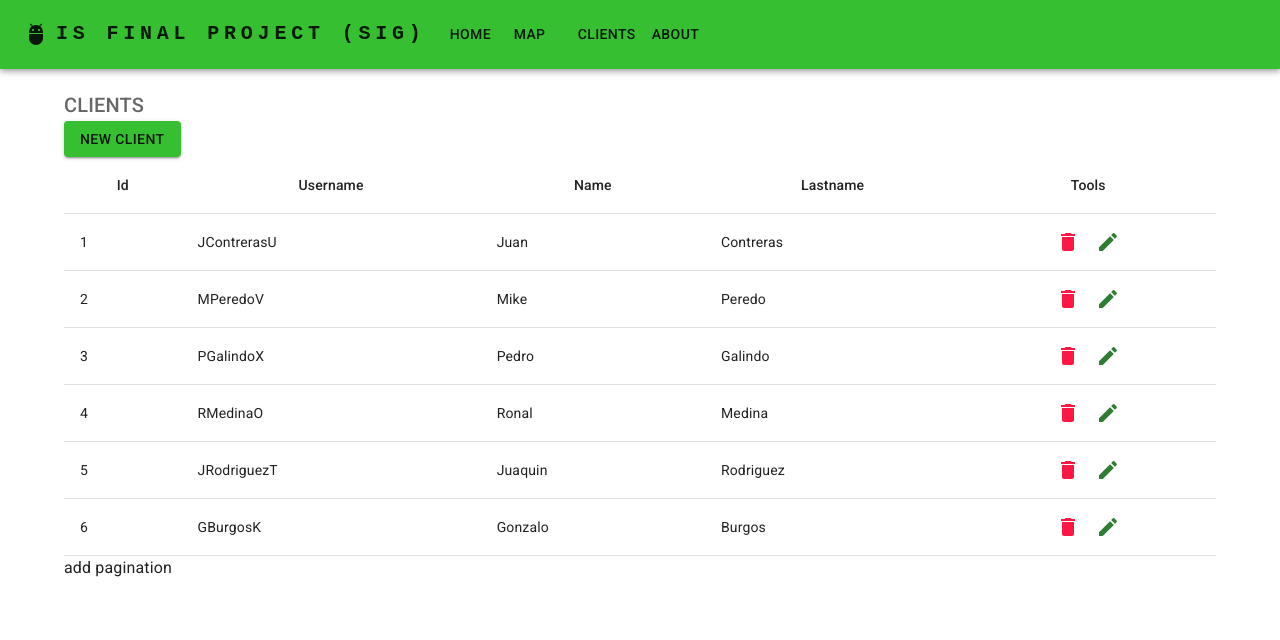
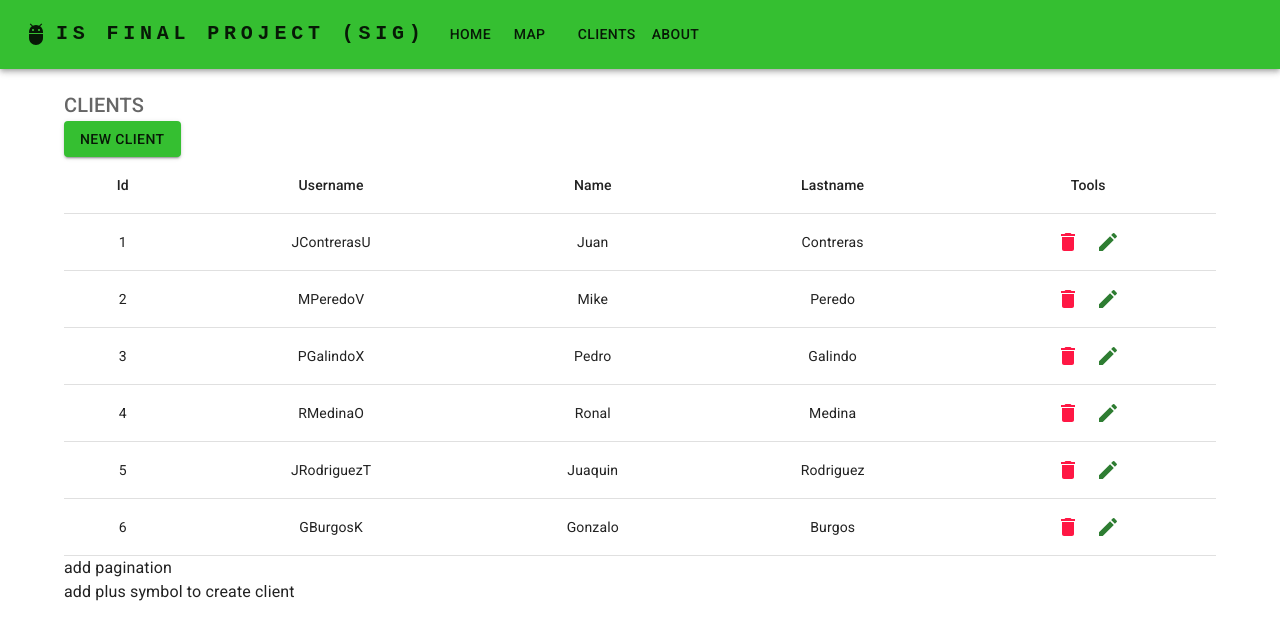
Before and after one commit to HeraldOfCalamity/is-final-project, a React (Vite) app: page /clients in a window 1280 px wide. Shown: the top 640 px of the page. Built offline with nearby package versions, Linux system fonts and the light colour scheme.

Commit message:
feat: modified client list

```diff
--- a/src/pages/Home.tsx
+++ b/src/pages/Home.tsx
@@ -1,16 +1,24 @@
-import { Button } from "@mui/material";
+import { Button, Typography } from "@mui/material";
 
 const Home: React.FC = () => {
-    return (
-       <>
-        <h2>Home Page!</h2>
-        <p>Lorem ipsum dolor sit amet consectetur adipisicing elit. Soluta nobis fuga voluptates magnam saepe corrupti, fugit veritatis. Minus esse, sunt cumque cupiditate, tempora et corporis exercitationem perferendis quibusdam repellendus nostrum!
-        Nesciunt repudiandae est dicta? Optio quasi aliquam illum alias, error veniam dicta numquam doloremque ratione, officia nostrum accusamus perferendis rem corporis enim nesciunt illo. Exercitationem autem quisquam qui nemo neque?
-        Hic doloribus necessitatibus distinctio repudiandae tempora vel aliquam nam quo sed soluta expedita consequuntur vero, est et qui aperiam aut maxime officia, ad sunt sequi incidunt eaque molestiae. Porro, maiores.</p>
-        <button>hola</button>
-        <Button variant="contained">My mui button</Button>
-        </>
-    )
-}
+  return (
+    <>
+      <h2>Home Page!</h2>
+      <Typography>
+        Lorem ipsum dolor sit amet consectetur adipisicing elit. Soluta nobis
+        fuga voluptates magnam saepe corrupti, fugit veritatis. Minus esse, sunt
+        cumque cupiditate, tempora et corporis exercitationem perferendis
+        quibusdam repellendus nostrum! Nesciunt repudiandae est dicta? Optio
+        quasi aliquam illum alias, error veniam dicta numquam doloremque
+        ratione, officia nostrum accusamus perferendis rem corporis enim
+        nesciunt illo. Exercitationem autem quisquam qui nemo neque? Hic
+        doloribus necessitatibus distinctio repudiandae tempora vel aliquam nam
+        quo sed soluta expedita consequuntur vero, est et qui aperiam aut maxime
+        officia, ad sunt sequi incidunt eaque molestiae. Porro, maiores.
+      </Typography>
+      <Button variant="contained">My mui button</Button>
+    </>
+  );
+};
 
 export default Home;
--- a/src/pages/clients/ClientList.tsx
+++ b/src/pages/clients/ClientList.tsx
@@ -41,11 +41,11 @@ const ClientList: React.FC<ClientListProps> = ({ clients }) => {
           <TableBody>
             {clients.map((client) => (
               <TableRow key={client.id}>
-                <TableCell>{client.id}</TableCell>
-                <TableCell>{client.username}</TableCell>
-                <TableCell>{client.name}</TableCell>
-                <TableCell>{client.lastname}</TableCell>
-                <TableCell>
+                <TableCell align="center">{client.id}</TableCell>
+                <TableCell align="center">{client.username}</TableCell>
+                <TableCell align="center">{client.name}</TableCell>
+                <TableCell align="center">{client.lastname}</TableCell>
+                <TableCell align="center">
                   <Box
                     sx={{
                       display: "flex",
@@ -62,6 +62,7 @@ const ClientList: React.FC<ClientListProps> = ({ clients }) => {
         </Table>
       </TableContainer>
       <Typography>add pagination</Typography>
+      <Typography>add plus symbol to create client</Typography>
     </>
   );
 };
```
